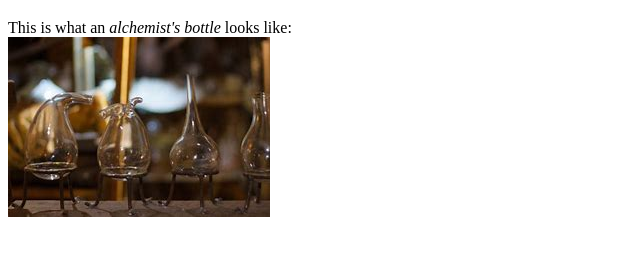
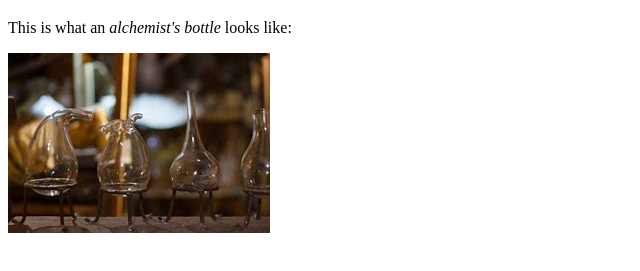
Before and after one commit to ndc-studio/DOM, a plain HTML site: page 1.Introduction/intro-exo-1e-partie/index.html in a window 1280 px wide. Shown: the part 61-332 px from the top of the page, without its empty margins (0-640 px from the left). Drawn offline with Linux system fonts and the light colour scheme.

Commit message:
Structuration

```diff
--- a/1.Introduction/intro-exo-1e-partie/index.html
+++ b/1.Introduction/intro-exo-1e-partie/index.html
@@ -1,13 +1,14 @@
 <!DOCTYPE html>
 <html>
-<head>
+  <head>
 	<meta charset="utf-8">
 	<meta name="viewport" content="width=device-width, initial-scale=1">
 	<title>Alchemy for beginners</title>
 	<script type="text/javascript"></script>
-</head>
-<body>
+  </head>
+  <body>
 	<h1>Chapter 1: Equipment</h1>
-	<p>This is what an <em>alchemist's bottle</em> looks like:<br><img src="./a_bottle.jpg" alt="" title=""></p>
-</body>
+	<p>This is what an <em>alchemist's bottle</em> looks like:</p>
+	<img src="./img/a_bottle.jpg" alt="" title="">
+  </body>
 </html>
```
Also changed, not shown: 1.Introduction/intro-exo-1e-partie/img/a_bottle.jpg (renamed from 1.Introduction/intro-exo-1e-partie/a_bottle.jpg).
